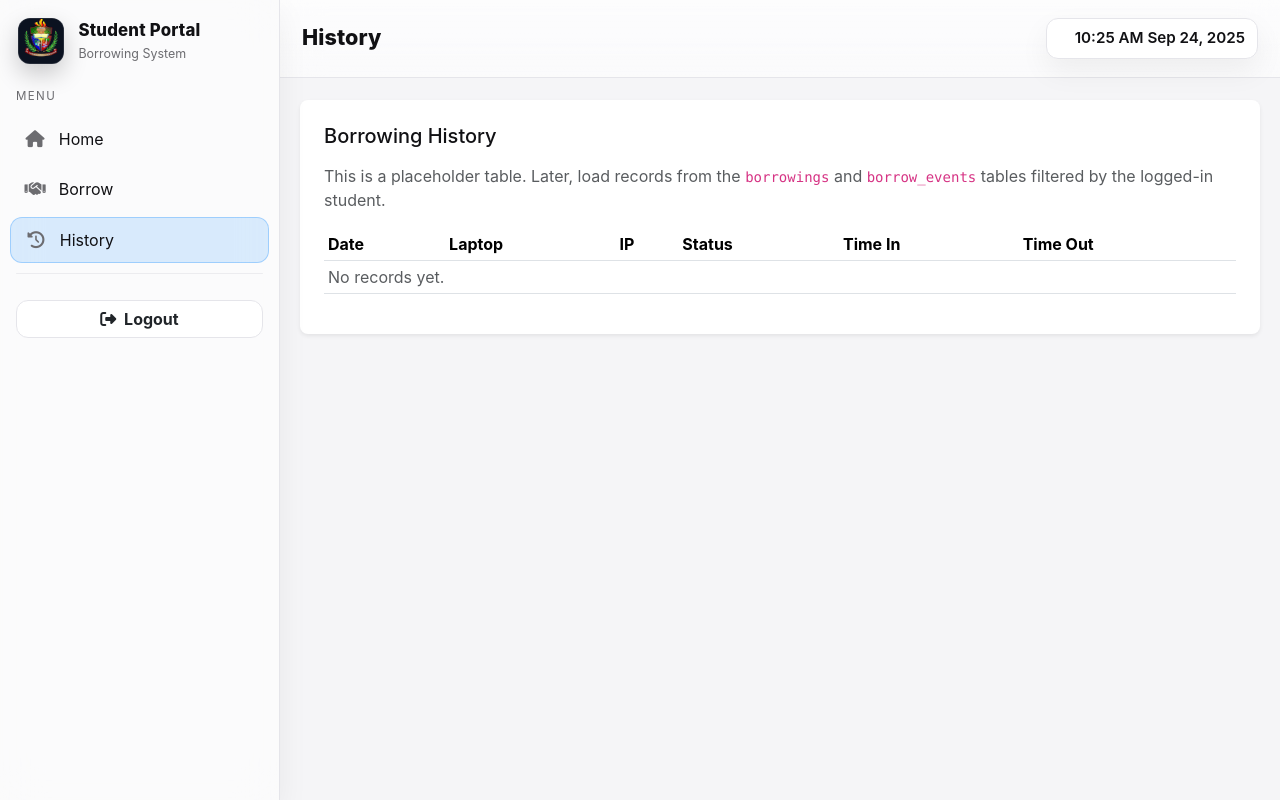
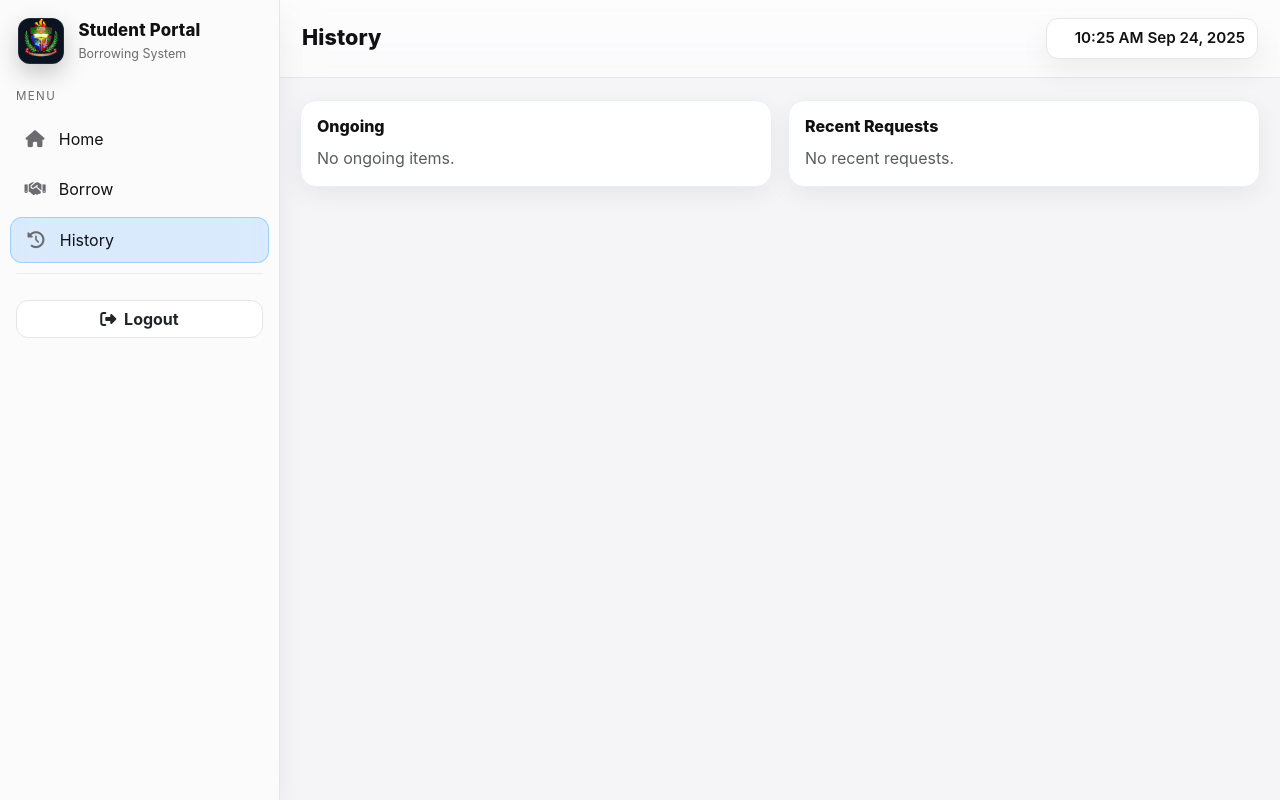
Before and after one commit to Man18hash/smart-c-lab, a Laravel app: page /student/history in a window 1280 px wide. Run offline with Laravel 12, Linux system fonts and the light colour scheme; a user stored in the database is signed in; data comes from the database, SQL or seed files in the repository; tables that the repository leaves empty hold one stand-in row (values such as "Sample post").

Commit message:
Fix student history controller + routes

```diff
--- a/app/Http/Controllers/student/BorrowController.php
+++ b/app/Http/Controllers/student/BorrowController.php
@@ -30,7 +30,7 @@
                 'address'      => '',
                 'adviser'      => null,
                 'phone_number' => null,
-                'email'        => Auth::user()->email,
+                'email'        => Auth::user()->email ?? null,
                 'status'       => 'active',
             ]);
         }
@@ -58,7 +58,7 @@
 
         $validated = $request->validate([
             'laptop_id'  => ['required', 'exists:laptops,id'],
-            'duration_h' => ['required', 'integer', 'min:0'],        // no upper limit
+            'duration_h' => ['required', 'integer', 'min:0'],           // no upper limit
             'duration_m' => ['required', 'integer', 'min:0', 'max:59'], // minutes field
             'purpose'    => ['nullable', 'string', 'max:255'],
         ]);
@@ -113,4 +113,28 @@
             ->route('student.borrow')
             ->with('success', 'Borrow request submitted. Status is now "Pending".');
     }
+
+    /**
+     * History page: same display shape as Home (Ongoing + Recent Requests).
+     */
+    public function history()
+    {
+        $student = Student::where('user_id', Auth::id())->firstOrFail();
+
+        // Ongoing = approved or checked_out with a due date
+        $ongoing = Borrowing::with('laptop')
+            ->where('student_id', $student->id)
+            ->whereIn('status', ['approved','checked_out'])
+            ->whereNotNull('due_at')
+            ->orderByDesc('requested_at')
+            ->get();
+
+        // Recent = full history (paginated) newest first
+        $recent = Borrowing::with('laptop')
+            ->where('student_id', $student->id)
+            ->orderByDesc('requested_at')
+            ->paginate(12);
+
+        return view('student.history', compact('ongoing','recent'));
+    }
 }
--- a/resources/views/student/history.blade.php
+++ b/resources/views/student/history.blade.php
@@ -2,29 +2,148 @@
 @section('title', 'History')
 
 @section('content')
-<div class="bg-white rounded-3 shadow-sm p-4">
-  <h5 class="mb-3">Borrowing History</h5>
+<style>
+  :root{
+    --border:#e9eef5; --ink:#111114; --muted:#6b7280;
+    --card:#fff; --soft:#f6f8fc; --blue:#0A84FF; --green:#34C759; --violet:#6E5DDC; --amber:#F59E0B;
+  }
+  @media (prefers-color-scheme:dark){
+    :root{ --border:#2C2C2E; --card:#151517; --soft:#111114; --ink:#ECECEC; --muted:#9b9ba1; }
+  }
 
-  <p class="text-muted">This is a placeholder table. Later, load records from the <code>borrowings</code> and <code>borrow_events</code> tables filtered by the logged-in student.</p>
+  .panel { background:var(--card); border:1px solid var(--border); border-radius:16px; padding:16px; box-shadow:0 8px 24px rgba(0,0,0,.06); }
+  .panel h6{ margin:0 0 10px; font-weight:800; }
 
-  <div class="table-responsive">
-    <table class="table table-sm align-middle">
-      <thead>
-        <tr>
-          <th>Date</th>
-          <th>Laptop</th>
-          <th>IP</th>
-          <th>Status</th>
-          <th>Time In</th>
-          <th>Time Out</th>
-        </tr>
-      </thead>
-      <tbody>
-        <tr>
-          <td colspan="6" class="text-muted">No records yet.</td>
-        </tr>
-      </tbody>
-    </table>
+  .grid { display:grid; grid-template-columns:repeat(auto-fill,minmax(260px,1fr)); gap:14px; }
+  .ongoing {
+    border:1px solid var(--border); border-radius:14px; overflow:hidden; background:var(--card);
+    box-shadow:0 6px 18px rgba(0,0,0,.06);
+  }
+  .thumb { width:100%; aspect-ratio:16/10; object-fit:cover; background:#f2f4f8; }
+  .body { padding:12px 14px; }
+  .title { font-weight:800; color:var(--ink); }
+  .meta { color:var(--muted); font-size:.92rem; }
+  .status-pill { border-radius:999px; font-size:.78rem; padding:6px 10px; font-weight:700; }
+  .s-approved{ background:rgba(10,132,255,.14); border:1px solid rgba(10,132,255,.28); color:#0A84FF; }
+  .s-checked{ background:rgba(14,165,233,.16); border:1px solid rgba(14,165,233,.28); color:#0284C7; }
+  .countdown{ font-variant-numeric:tabular-nums; font-weight:800; }
+  .countdown.overdue{ color:#dc3545; }
+
+  .list-item { display:flex; gap:12px; padding:10px 0; border-bottom:1px dashed var(--border); }
+  .list-item:last-child{ border-bottom:0; }
+  .list-thumb{ width:60px; height:40px; object-fit:cover; border-radius:8px; background:#f2f4f8; }
+</style>
+
+<div class="row g-3">
+  {{-- Ongoing (same UI as Home) --}}
+  <div class="col-lg-6">
+    <div class="panel">
+      <h6>Ongoing</h6>
+      @if($ongoing->count())
+        <div class="grid">
+          @foreach($ongoing as $b)
+            @php
+              $img = $b->laptop?->imageUrl() ?? asset('images/no-image.png');
+              $isCheckedOut = $b->status === 'checked_out';
+            @endphp
+            <div class="ongoing">
+              <img class="thumb" src="{{ $img }}" alt="Laptop"
+                   onerror="this.onerror=null;this.src='{{ asset('images/no-image.png') }}';" loading="lazy">
+              <div class="body">
+                <div class="d-flex align-items-center justify-content-between">
+                  <div class="title">{{ $b->laptop?->device_name ?? '—' }}</div>
+                  <span class="status-pill {{ $isCheckedOut ? 's-checked' : 's-approved' }}">
+                    {{ $isCheckedOut ? 'Checked Out' : 'Approved' }}
+                  </span>
+                </div>
+                <div class="meta mt-1">
+                  @if($b->due_at)
+                    <strong>Due:</strong> {{ $b->due_at->format('M d, Y h:i A') }}
+                    <br>
+                    <span class="countdown" data-due="{{ $b->due_at->toIso8601String() }}">—</span>
+                  @else
+                    <span class="text-muted">Due time not set</span>
+                  @endif
+                </div>
+              </div>
+            </div>
+          @endforeach
+        </div>
+      @else
+        <div class="text-muted">No ongoing items.</div>
+      @endif
+    </div>
+  </div>
+
+  {{-- Recent Requests (same UI as Home, but paginated & longer list) --}}
+  <div class="col-lg-6">
+    <div class="panel">
+      <h6>Recent Requests</h6>
+      @if($recent->count())
+        @foreach($recent as $b)
+          @php
+            $img = $b->laptop?->imageUrl() ?? asset('images/no-image.png');
+            $badgeMap = [
+              'pending'=>'warning','approved'=>'info','declined'=>'danger',
+              'checked_out'=>'primary','returned'=>'success','overdue'=>'danger'
+            ];
+            $badge = $badgeMap[$b->status] ?? 'secondary';
+          @endphp
+          <div class="list-item">
+            <img class="list-thumb" src="{{ $img }}" alt="Laptop"
+                 onerror="this.onerror=null;this.src='{{ asset('images/no-image.png') }}';">
+            <div class="flex-grow-1">
+              <div class="fw-semibold">{{ $b->laptop?->device_name ?? '—' }}</div>
+              <div class="meta">
+                <strong>Requested:</strong> {{ optional($b->requested_at)->format('M d, Y h:i A') ?? '—' }}
+                @if($b->due_at) • <strong>Due:</strong> {{ $b->due_at->format('M d, Y h:i A') }} @endif
+              </div>
+            </div>
+            <span class="badge bg-{{ $badge }}" style="text-transform:capitalize;">
+              {{ str_replace('_',' ',$b->status) }}
+            </span>
+          </div>
+        @endforeach
+
+        <div class="mt-2">
+          {{ $recent->withQueryString()->links() }}
+        </div>
+      @else
+        <div class="text-muted">No recent requests.</div>
+      @endif
+    </div>
   </div>
 </div>
+
+@push('scripts')
+<script>
+(function(){
+  function fmt(ms){
+    const neg = ms < 0; ms = Math.abs(ms);
+    const s  = Math.floor(ms/1000);
+    const d  = Math.floor(s/86400);
+    const h  = Math.floor((s%86400)/3600);
+    const m  = Math.floor((s%3600)/60);
+    const ss = s%60;
+    const parts = [];
+    if(d) parts.push(d+'d');
+    parts.push(String(h).padStart(2,'0')+'h');
+    parts.push(String(m).padStart(2,'0')+'m');
+    parts.push(String(ss).padStart(2,'0')+'s');
+    return (neg?'-':'') + parts.join(' ');
+  }
+  function tick(){
+    const now = Date.now();
+    document.querySelectorAll('.countdown[data-due]').forEach(el=>{
+      const iso = el.getAttribute('data-due');
+      if(!iso){ el.textContent = '—'; return; }
+      const diff = new Date(iso).getTime() - now;
+      el.textContent = fmt(diff);
+      if(diff <= 0) el.classList.add('overdue'); else el.classList.remove('overdue');
+    });
+  }
+  tick(); setInterval(tick, 1000);
+})();
+</script>
+@endpush
 @endsection
--- a/routes/web.php
+++ b/routes/web.php
@@ -9,7 +9,7 @@
 use App\Http\Controllers\Admin\StudentController as AdminStudentController;
 use App\Http\Controllers\Admin\IpAssetController as AdminIpAssetController;
 use App\Http\Controllers\Admin\BorrowingController as AdminBorrowingController;
-use App\Http\Controllers\Admin\HistoryController as AdminHistoryController; // ⬅️ add this line
+use App\Http\Controllers\Admin\HistoryController as AdminHistoryController;
 
 // Student auth/controllers
 use App\Http\Controllers\Student\HomeController as StudentHomeController;
@@ -106,10 +106,13 @@
     ->name('student.')
     ->middleware(['auth', 'role:student'])
     ->group(function () {
-        Route::get('/home', [StudentHomeController::class, 'index'])->name('home');
+        Route::get('/home',   [StudentHomeController::class, 'index'])->name('home');
+
         Route::get('/borrow',  [StudentBorrowController::class, 'index'])->name('borrow');
         Route::post('/borrow', [StudentBorrowController::class, 'store'])->name('borrow.store');
-        Route::view('/history', 'student.history')->name('history');
+
+        // History must use controller so it can pass $ongoing and $recent to the Blade
+        Route::get('/history', [StudentBorrowController::class, 'history'])->name('history');
     });
 
 /*
```
